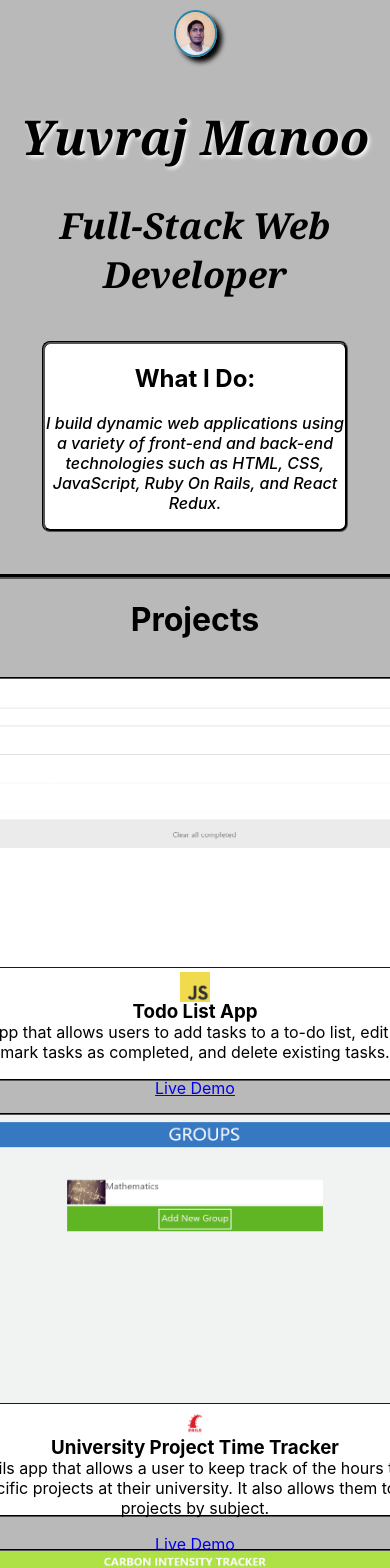
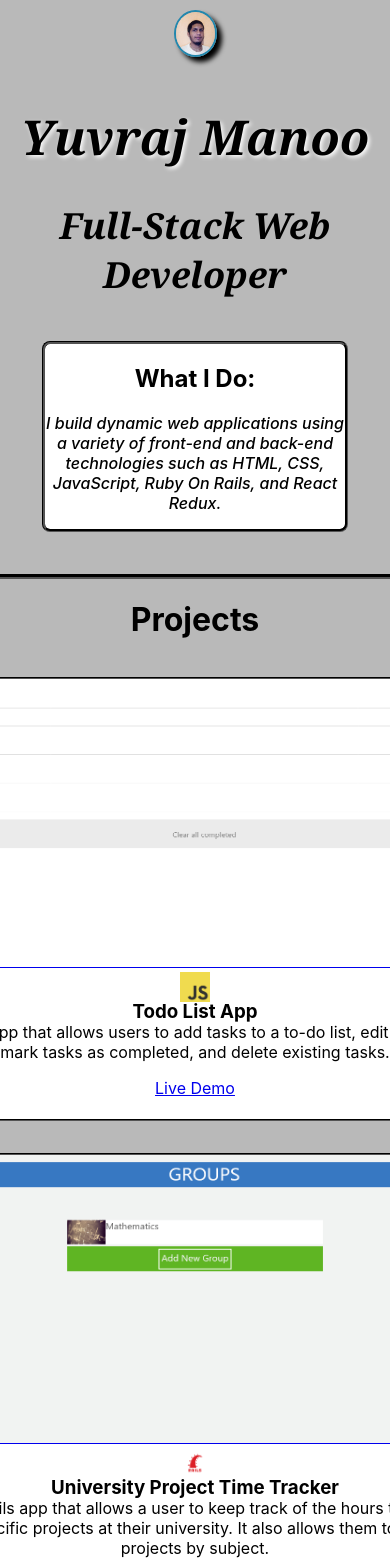
Before and after one commit to YuvrajM108/my-portfolio, a React (Create React App) app: page / in a window 390 px wide. Shown: the top 1568 px of the page. Built offline with nearby package versions, Linux system fonts and the light colour scheme.

Commit message:
Increase width of project item for small screens

```diff
--- a/src/App.css
+++ b/src/App.css
@@ -202,7 +202,7 @@ section.lang-images {
 
   section.project-item {
     width: 40em;
-    height: 25em;
+    height: 27.5em;
   }
 
   .contact-links {
```
